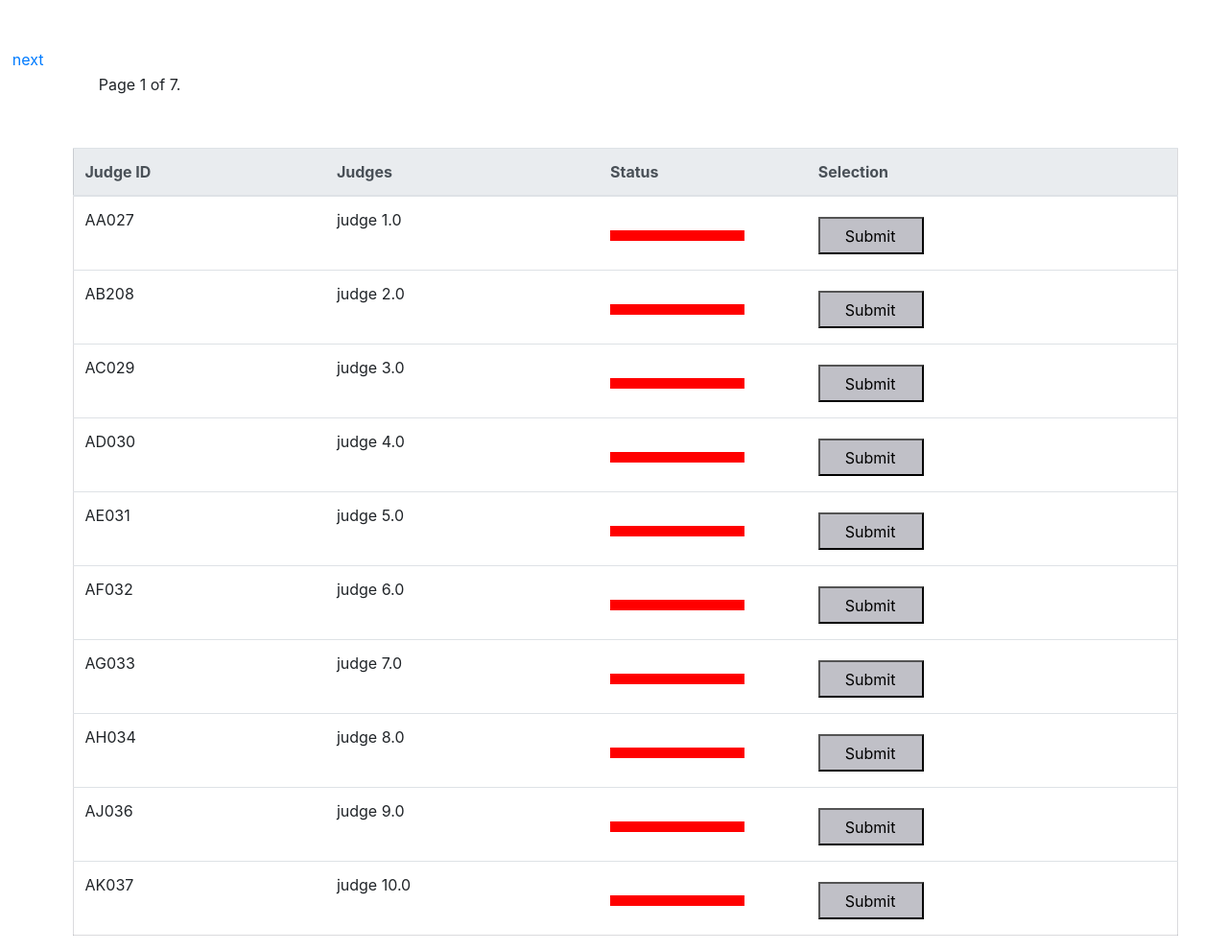
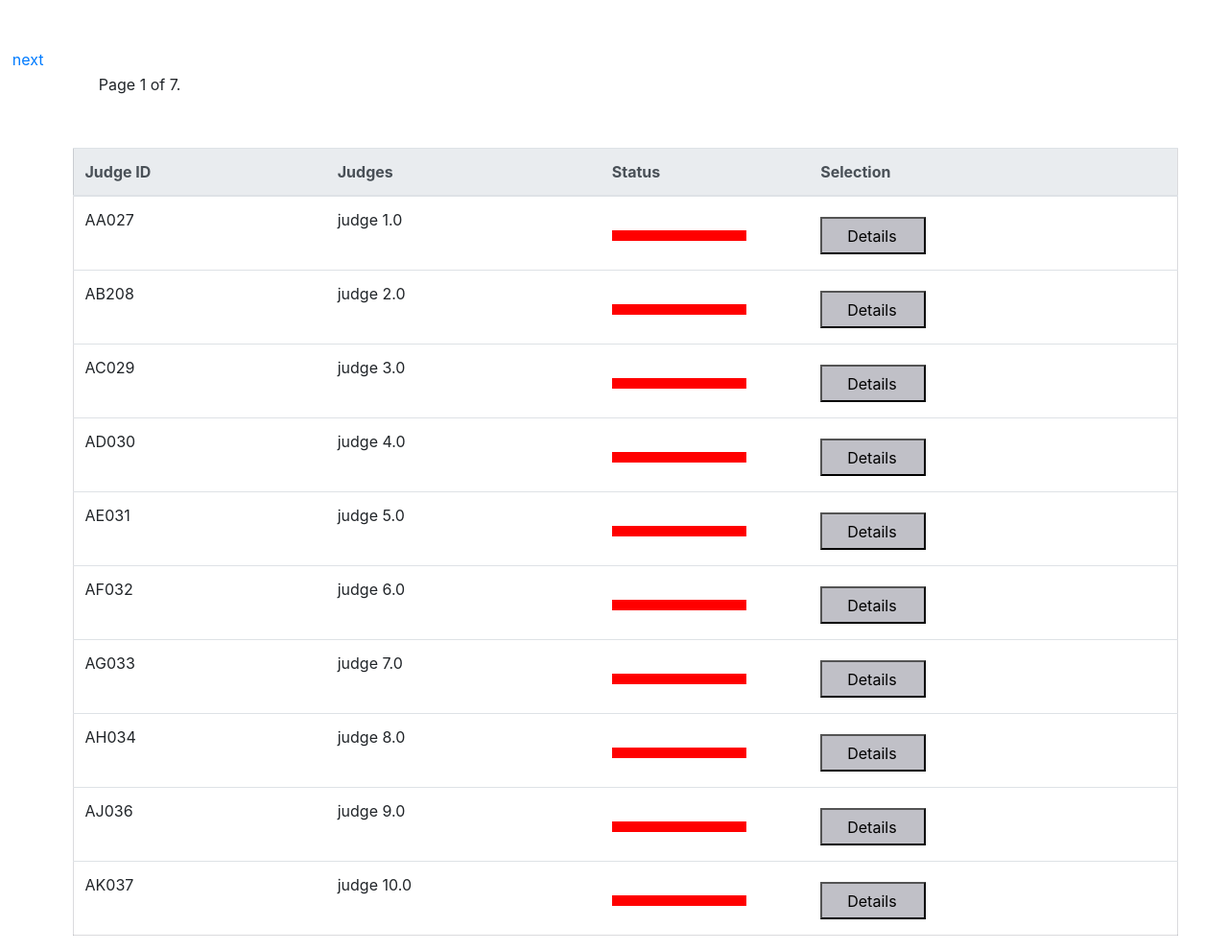
Before and after one commit to drc1313/4-pavan-rahul, a Django app: page /judges/ in a window 1280 px wide; the page is wider, and only the part inside the window is pictured. Shown: the part 63-1054 px from the top of that part at 96% size. Run offline with Django 3.2, Linux system fonts and the light colour scheme; data comes from the database, SQL or seed files in the repository; some libraries are stand-ins or nearby versions.

Commit message:
heroku changes done

```diff
--- a/nhsee_project/settings.py
+++ b/nhsee_project/settings.py
@@ -32,7 +32,7 @@ SECRET_KEY = '&fk4bv-uiekpylt1wd$61c-h)(m7%ftmgqt9z+!(99wj3(2j)w'
 # SECURITY WARNING: don't run with debug turned on in production!
 DEBUG = True
 
-ALLOWED_HOSTS = []
+ALLOWED_HOSTS = ['*']
 
 
 # Application definition
--- /dev/null
+++ b/requirements.txt
@@ -0,0 +1,5 @@
+Django==2.2.4
+gunicorn==20.0.0
+pytz==2019.3
+sqlparse==0.3.0
+xlrd==1.2.0
--- a/templates/judges_templates/listjudges.html
+++ b/templates/judges_templates/listjudges.html
@@ -121,10 +121,10 @@ input[type=submit]{
             <input type="hidden" name="judge_id" value ={{judges.judge_id}} />
             {% if judges.judgestatus %}
               <td> <div class="box green"></div></td>
-              <td><input type='submit' name="judgeprojects"  value="Submit" /></td>
+              <td><input type='submit' name="judgeprojects"  value="Details" /></td>
             {% else %}
               <td> <div class="box red"></div></td>
-              <td><input type='submit' name="judgeprojects"  value="Submit" /></td>
+              <td><input type='submit' name="judgeprojects"  value="Details" /></td>
             {% endif %}
             </form>
         </tr>
```
Also changed, not shown: 3 other files.
